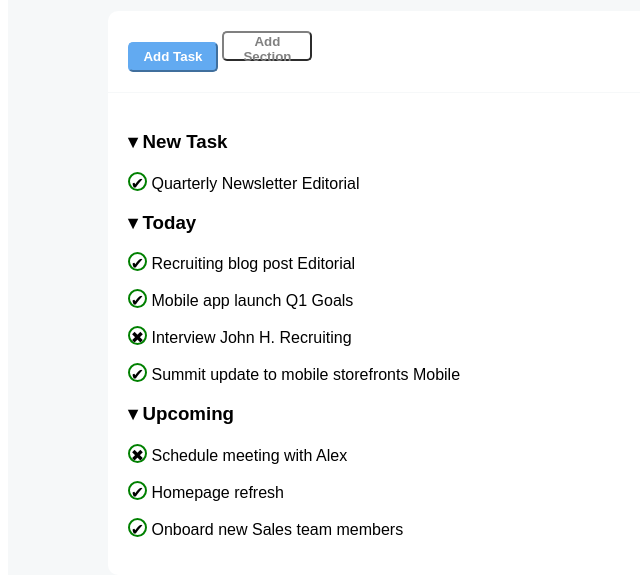
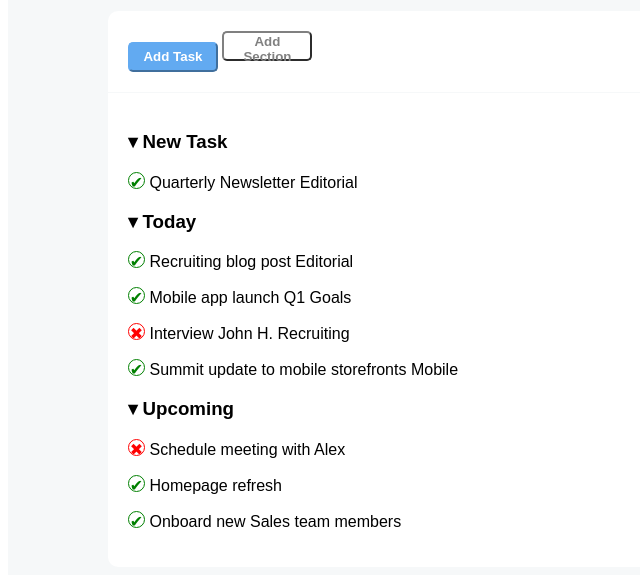
Before and after one commit to M1571/html-css-toboolist, a plain HTML site: page index.html in a window 1280 px wide. Shown: the part 87-662 px from the top of the page, without its empty margins (0-640 px from the left). Drawn offline with Linux system fonts and the light colour scheme.

Commit message:
Changed color stick

```diff
--- a/style.css
+++ b/style.css
@@ -78,3 +78,13 @@ main {
     border-radius: 15px;
     height: 15px;
 }
+
+.green {
+    color: green;
+    border: 1px solid green;
+}
+
+.red {
+    color: red;
+    border: 1px solid red;
+}
```
